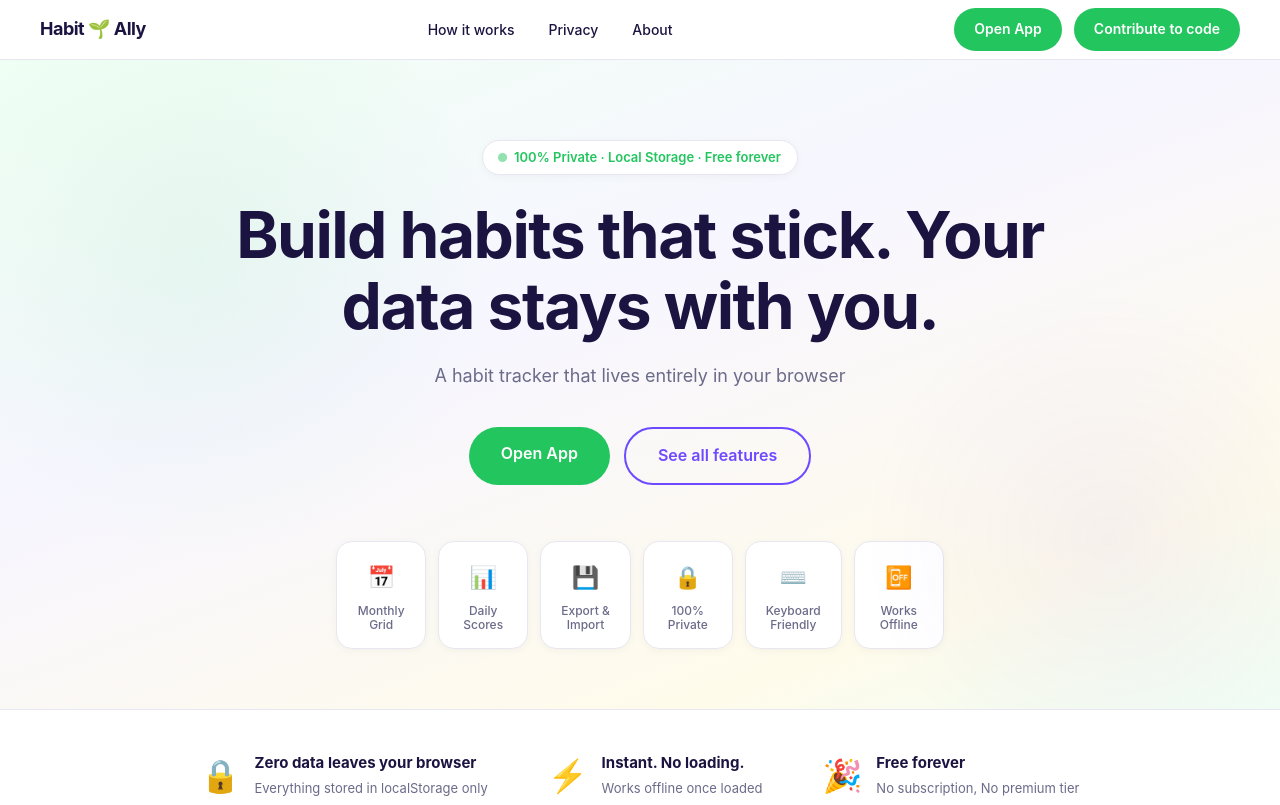
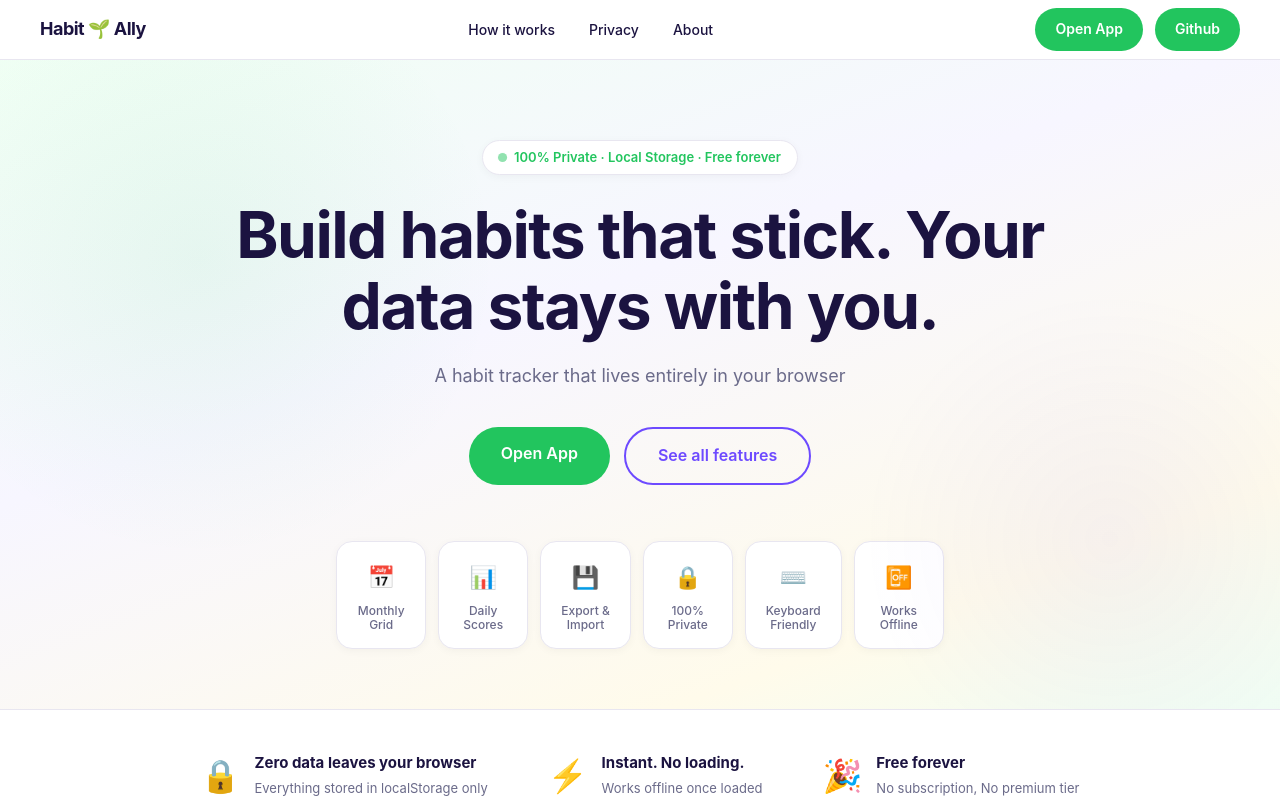
Before and after one commit to bhuvana-g-dev/habit-ally, a plain HTML site: page index.html in a window 1280 px wide. Shown: the top 805 px of the page. Drawn offline with Linux system fonts and the light colour scheme.

Commit message:
updated navbar

```diff
--- a/index.html
+++ b/index.html
@@ -565,7 +565,7 @@
 
   <div class="nav-actions">
     <a href="app.html" class="btn-primary green">Open App</a>
-    <a href="https://github.com/godarayudhvir/habit-ally" class="btn-primary green">Contribute to code</a>
+    <a href="https://github.com/godarayudhvir/habit-ally" class="btn-primary green">Github</a>
   </div>
 </nav>
 
```
Also changed, not shown: 1 other file.
